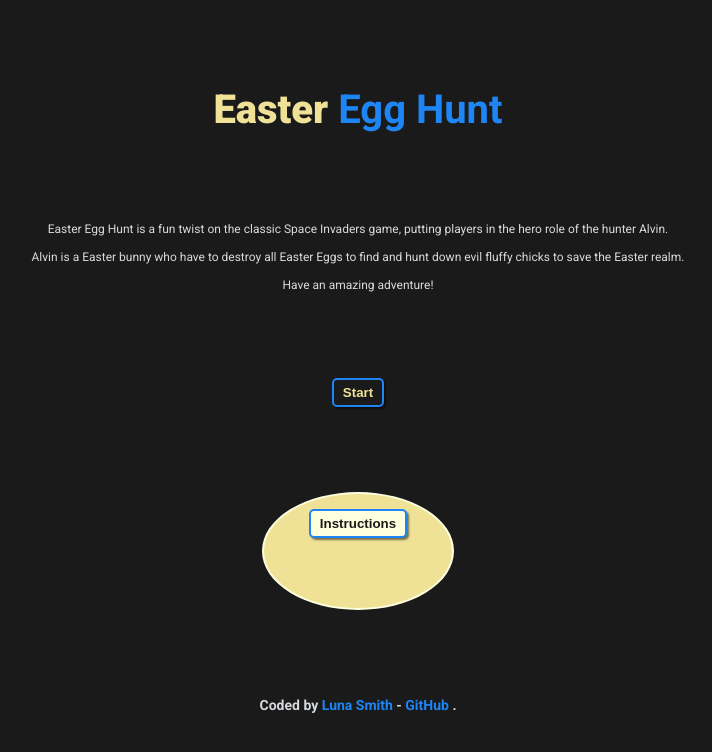
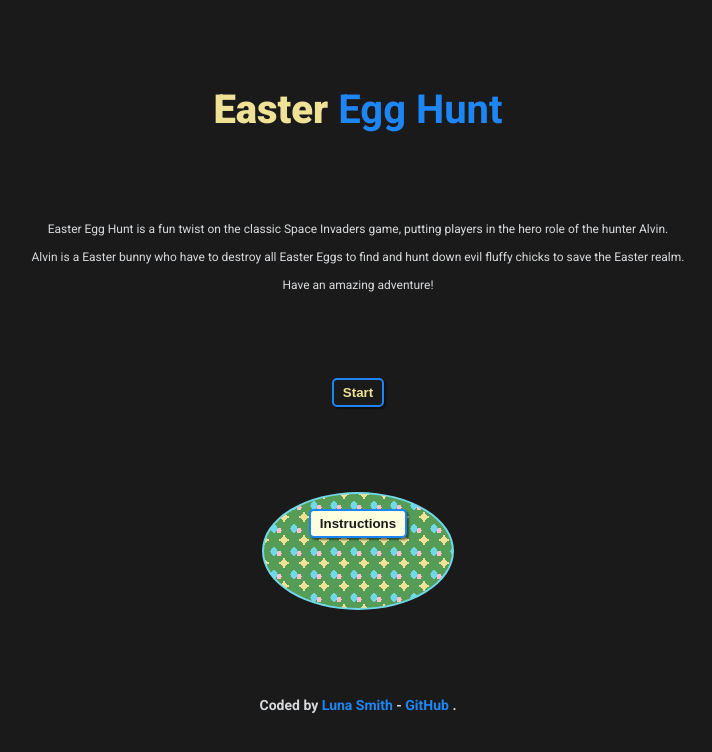
Before and after one commit to Lu-Smith/easter-mobile-game-vue, a Vue app: page / in a window 1280 px wide. Shown: the top 752 px of the page, without its empty margins (282-994 px from the left). Built offline with nearby package versions, Linux system fonts and the light colour scheme.

Commit message:
Updated InstructionComponent.vue

```diff
--- a/src/components/InstructionComponent.vue
+++ b/src/components/InstructionComponent.vue
@@ -1,5 +1,5 @@
 <template>
-    <div class="instructionsContainer">
+    <div :class="showInfo ? 'instructionsContainer' : 'instructionsContainerShow'">
         <button @click="showInstructions" v-if="!showInfo" class="infoButton">Instructions</button>
         <button @click="showInstructions" v-if="showInfo" class="infoButton">X </button>
         <div v-if="showInfo">
@@ -40,13 +40,25 @@ const showInstructions = () => {
 </script>
 
 <style scoped>
+    .instructionsContainerShow {
+        border: 2px solid #70d8e8;
+        padding: 15px 45px 50px 45px;
+        border-radius: 50%;
+        background-color: #efe296;
+        background-image: radial-gradient(#70d8e8 25%, transparent 25%), radial-gradient(pink 18%, transparent 18%), radial-gradient(rgb(85, 156, 86) 78%, transparent 78%);
+        background-size: 20px 23px;
+        background-position: 0 0, 25px 25px;
+        color: #1a1a1a;
+    }
+
     .instructionsContainer {
         border: 2px solid #feffdf;
         padding: 15px 45px 50px 45px;
         border-radius: 50%;
-        background-color: #efe296;
-        color: #1a1a1a;;
+        background-color: #f1e6ab;
+        color: #1a1a1a;
     }
+
     .infoButton {
         color: #1a1a1a;;
         margin-bottom: 20px;
```
